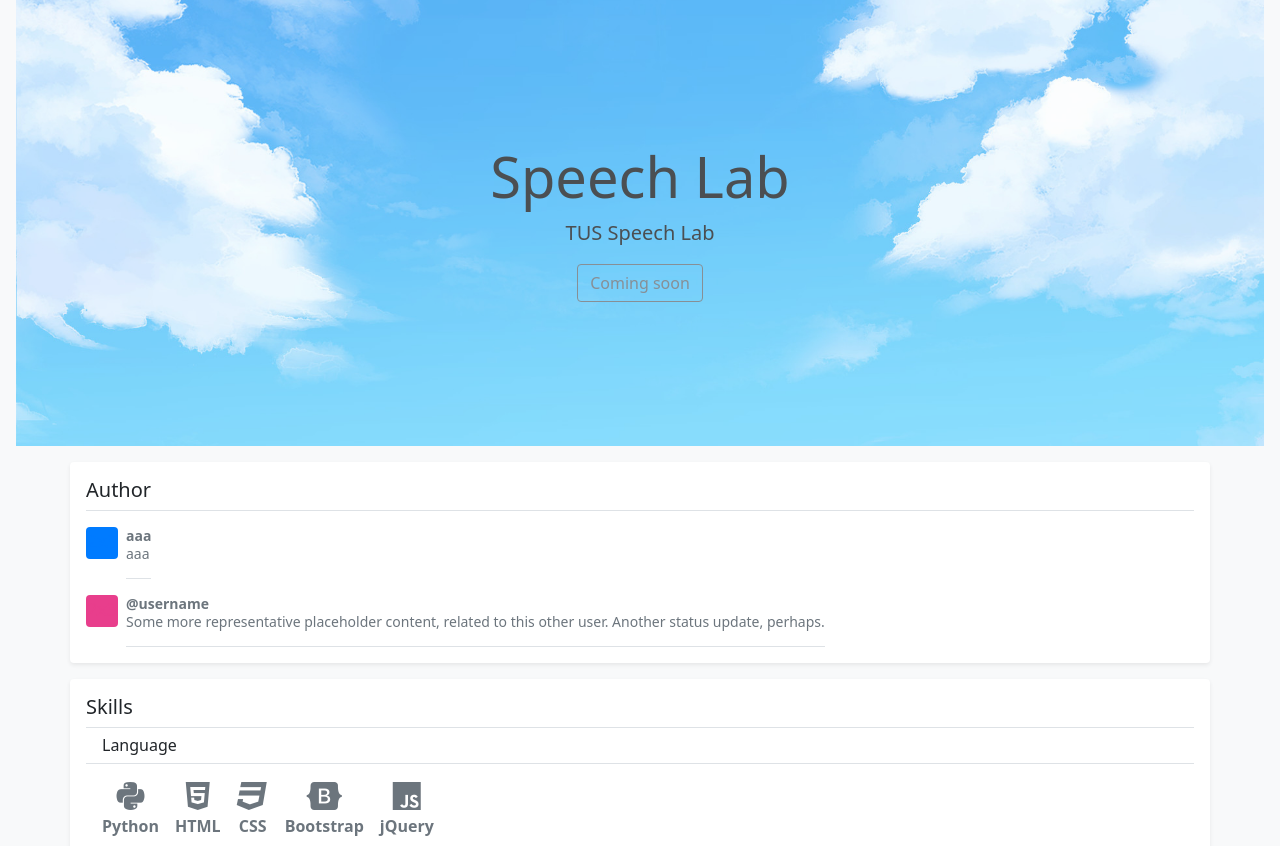
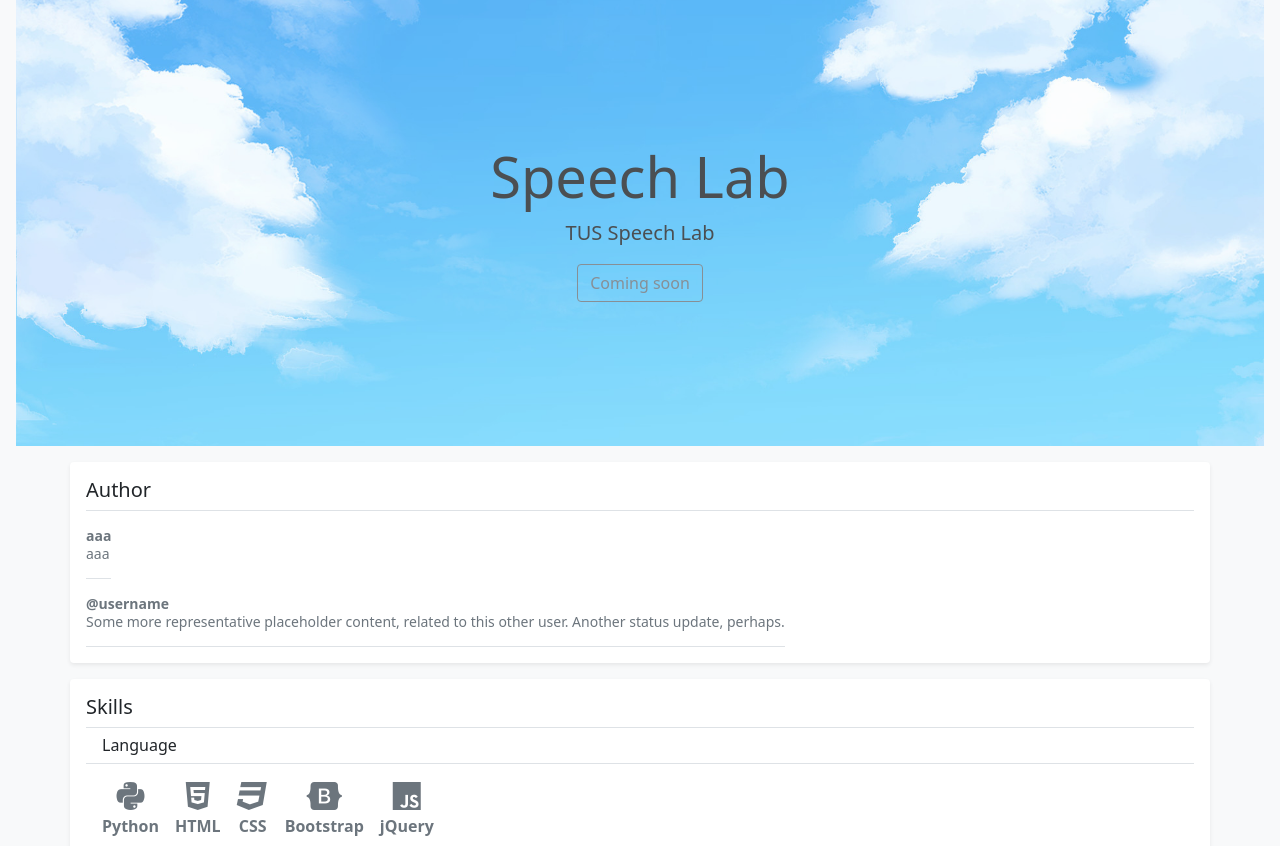
Before and after one commit to ryutarotus/speech-lab, a Django app: page /author/ in a window 1280 px wide. Shown: the part 70-916 px from the top of the page. Run offline with Django 3.2, Linux system fonts and the light colour scheme; some libraries are stand-ins or nearby versions.

Commit message:
add ttslearn

```diff
--- a/requirements.txt
+++ b/requirements.txt
@@ -15,3 +15,6 @@ pytz
 sqlparse
 dj-database-url==0.5.0
 heroku
+parallel_wavegan
+pyopenjtalk
+nnmnkwii
--- a/templates/author.html
+++ b/templates/author.html
@@ -7,7 +7,7 @@
     <meta name="description" content="">
     <meta name="author" content="Mark Otto, Jacob Thornton, and Bootstrap contributors">
     <meta name="generator" content="Hugo 0.83.1">
-    <title>author page</title>
+    <title>プロフィール</title>
 
     <link href="https://use.fontawesome.com/releases/v5.6.1/css/all.css" rel="stylesheet">
     <!--<link rel="canonical" href="https://getbootstrap.jp/docs/5.0/examples/product/">-->
@@ -68,7 +68,6 @@
     <div class="container my-3 p-3 bg-body rounded shadow-sm">
     <h5 class="border-bottom pb-2 mb-0">Author</h5>
     <div class="d-flex text-muted pt-3">
-      <svg class="bd-placeholder-img flex-shrink-0 me-2 rounded" width="32" height="32" xmlns="http://www.w3.org/2000/svg" role="img" aria-label="Placeholder: 32x32" preserveAspectRatio="xMidYMid slice" focusable="false"><title>Placeholder</title><rect width="100%" height="100%" fill="#007bff"/><text x="50%" y="50%" fill="#007bff" dy=".3em">32x32</text></svg>
 
       <p class="pb-3 mb-0 small lh-sm border-bottom">
         <strong class="d-block text-gray-dark">aaa</strong>
@@ -76,7 +75,6 @@
       </p>
     </div>
     <div class="d-flex text-muted pt-3">
-      <svg class="bd-placeholder-img flex-shrink-0 me-2 rounded" width="32" height="32" xmlns="http://www.w3.org/2000/svg" role="img" aria-label="Placeholder: 32x32" preserveAspectRatio="xMidYMid slice" focusable="false"><title>Placeholder</title><rect width="100%" height="100%" fill="#e83e8c"/><text x="50%" y="50%" fill="#e83e8c" dy=".3em">32x32</text></svg>
 
       <p class="pb-3 mb-0 small lh-sm border-bottom">
         <strong class="d-block text-gray-dark">@username</strong>
--- a/ttsai/tts.py
+++ b/ttsai/tts.py
@@ -1,5 +1,4 @@
 # 数値演算
-
 import numpy as np
 import torch
 from torch import nn
@@ -18,7 +17,6 @@ import librosa
 #from sklearn.decomposition import PCA
 #from sklearn.preprocessing import StandardScaler
 import joblib
-#from ttslearn.util import find_lab, find_feats
 from ttslearn.tacotron.frontend.openjtalk import text_to_sequence, pp_symbols
 import pyopenjtalk
 #from transformers import Wav2Vec2FeatureExtractor, Wav2Vec2ForXVector
--- a/ttsproject/settings.py
+++ b/ttsproject/settings.py
@@ -144,6 +144,7 @@ except ImportError:
 if not DEBUG:
     import django_heroku
     django_heroku.settings(locals())
+    print(os.environ)
     SECRET_KEY = os.environ['SECRET_KEY']
 
 # Static files (CSS, JavaScript, Images)
```
Also changed, not shown: .travis.yml.
